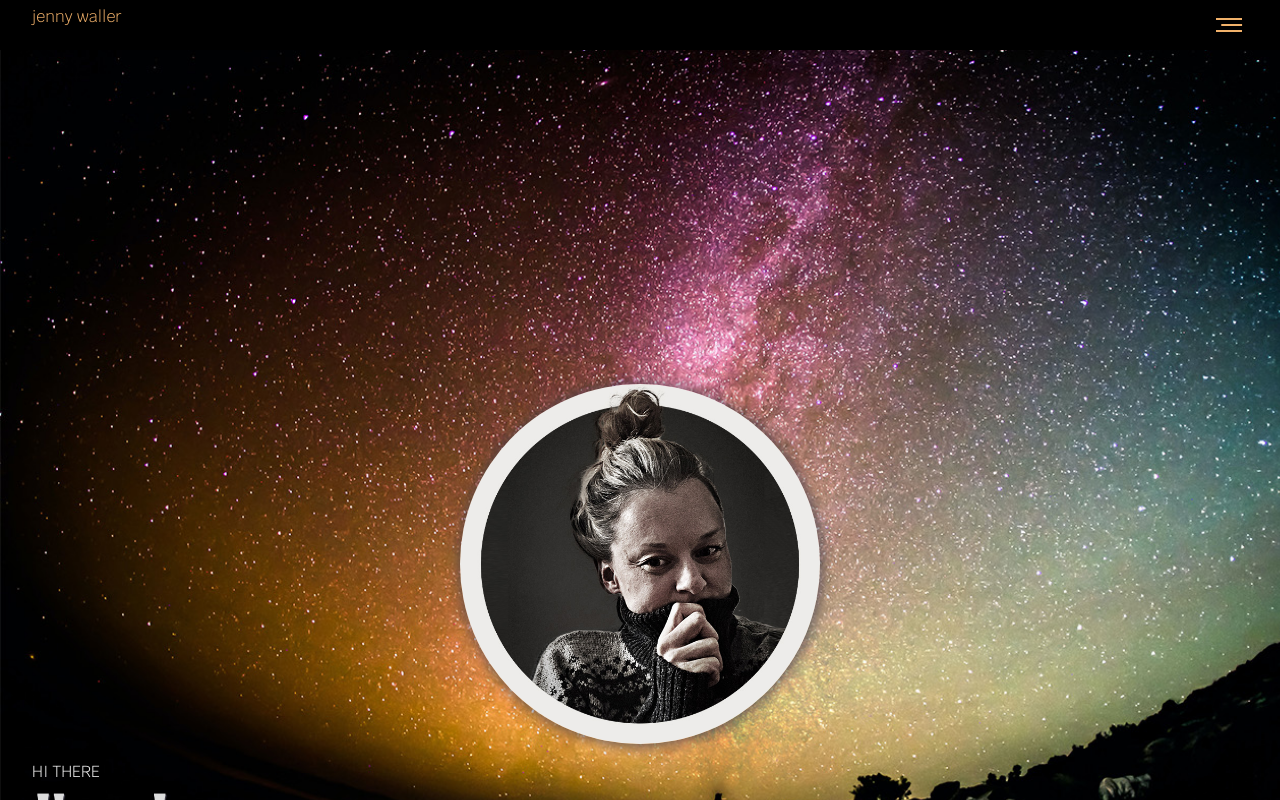
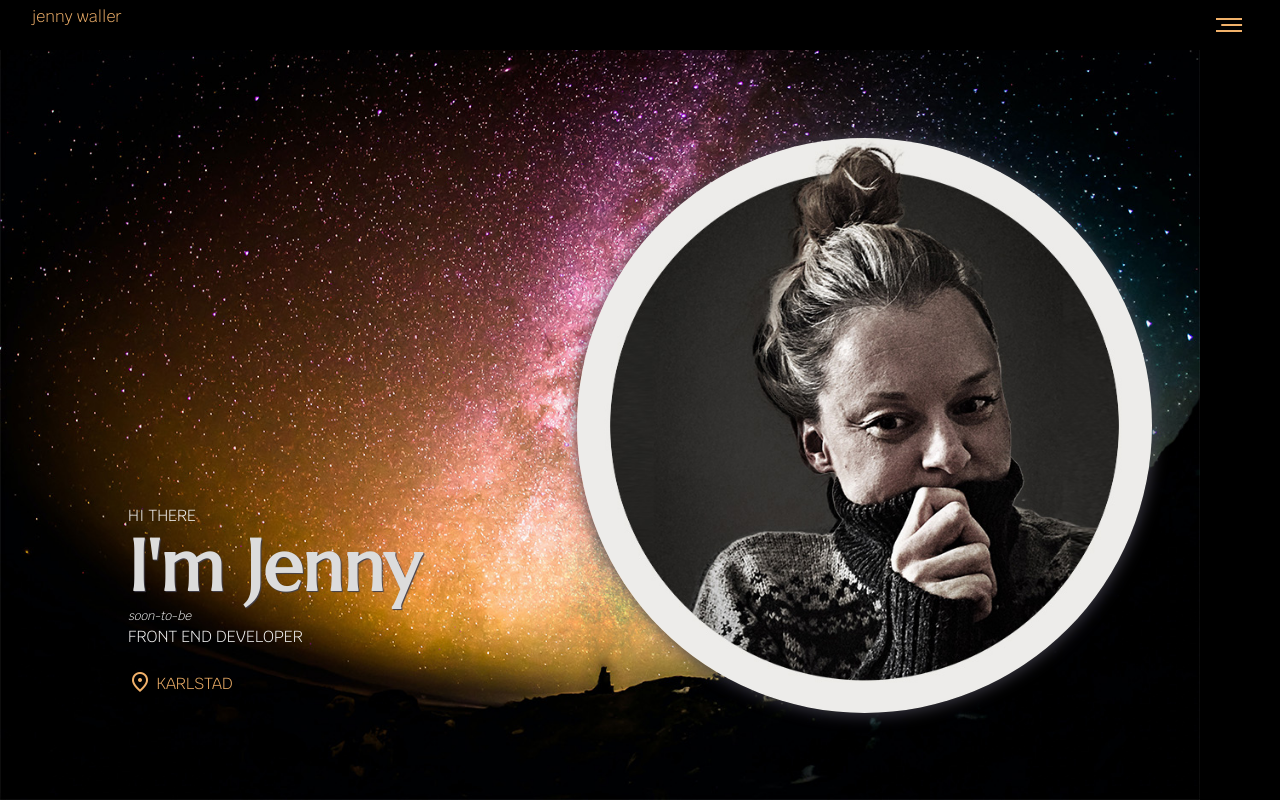
Before and after one commit to jenmwa/jenwaller-se, a Vue app: page / in a window 1280 px wide. Shown: the top 800 px of the page. Built offline with nearby package versions, Linux system fonts and the light colour scheme.

Commit message:
:iphone: make hero responsive

```diff
--- a/src/components/HeroSection.vue
+++ b/src/components/HeroSection.vue
@@ -1,7 +1,9 @@
 <template>
   <header>
+    <div class="hero-wrapper">
       <div class="img">
         <img class="image" src="/profilbild_jw.jpg" />
+      </div>
     </div>
       <div class="container">
         <p>Hi There</p>
@@ -12,6 +14,7 @@
           Karlstad
         </p>
       </div>
+
   </header>
 </template>
 
@@ -32,8 +35,6 @@ header {
 }
 .container {
   position: relative;
-
-  /*border: 2px solid $primaryColorDark; */
   margin-left: 2rem;
 
   p {
@@ -100,4 +101,44 @@ header {
   top: 8rem;
   box-shadow: 1px 1px 16px $tertiaryColorDark;
 }
+
+@media (width >= 740px) {
+  .hero-wrapper {
+    display: flex-reverse;
+    flex-direction: row;
+
+    .image {
+      margin-top: 10%;
+      margin-left: auto;
+      width: 450px;
+      border-radius: 50%;
+    }
+  }
+}
+
+@media (width >= 1024px) {
+
+  header {
+    flex-direction: row-reverse;
+    align-items: center;
+    justify-content: space-between;
+    height: 100vh;
+    background-size: contain;
+
+    .hero-wrapper {
+      margin-right: 10%;
+
+      .image {
+        width: 575px;
+        border-radius: 50%;
+        display: inline;
+      }
+    }
+    .container {
+      margin-left: 10%;
+      margin-top: 30%;
+    }
+  }
+}
+
 </style>
```
Lines whose indentation alone changed are shown as unchanged.
